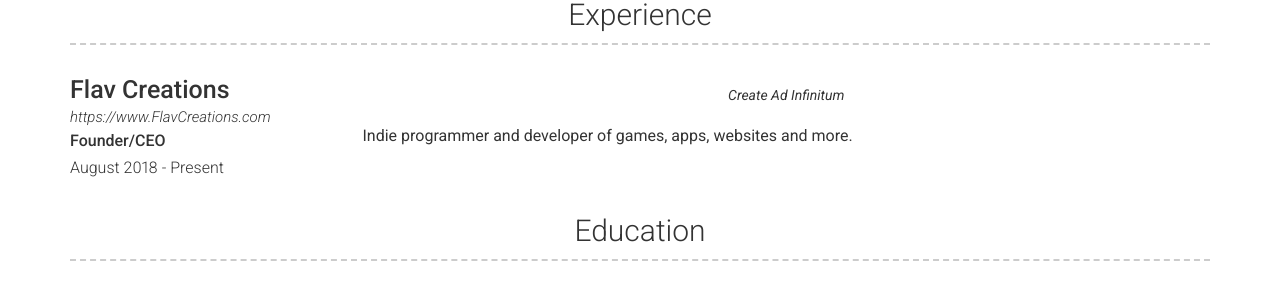
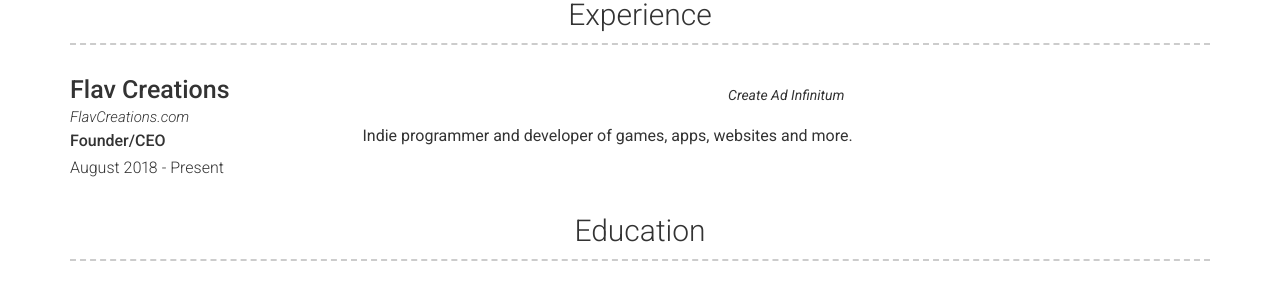
Before and after one commit to FlavCreations/resume.flavcreations.com, a Jekyll site: the page built from index.md, in a window 1280 px wide. Shown: the part 797-1090 px from the top of the page. Built offline with Jekyll 4.4.1, drawn with Linux system fonts in a browser that asks for light colours; nearby versions of some CDN libraries; part of the change alters nothing that is shown.

Commit message:
Update experience.yml

```diff
--- a/_data/experience.yml
+++ b/_data/experience.yml
@@ -2,7 +2,7 @@
 - layout: left
   company: Flav Creations
   job_title: Founder/CEO
-  link: https://www.FlavCreations.com
+  link: FlavCreations.com
   dates: August 2018 - Present
   quote: >
    Create Ad Infinitum
```
